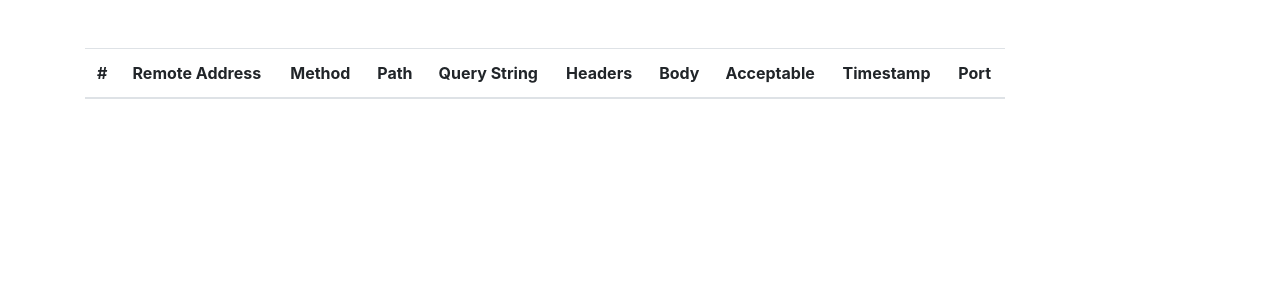
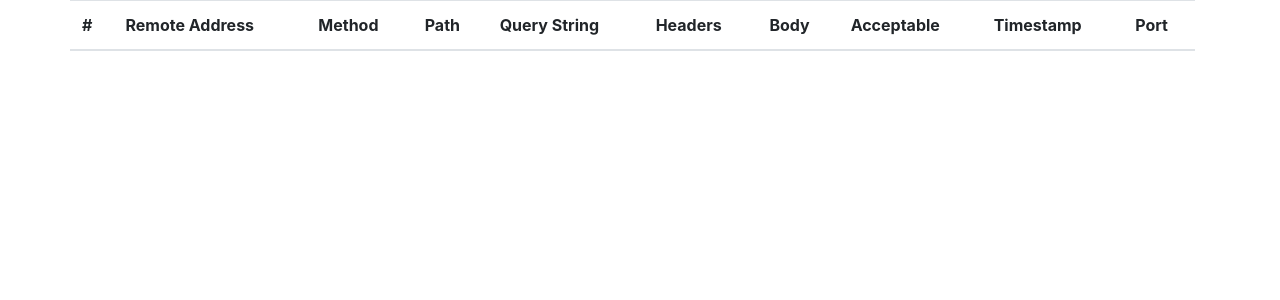
Before and after one commit to ottodanp/flask-recon, a Python web app: template templates/view_requests.html in a window 1280 px wide. Shown: the part 56-356 px from the top of the page. Run offline with Jinja, Linux system fonts and the light colour scheme; the template is opened without the code that fills it, so the values that code supplies are empty; some libraries are stand-ins or nearby versions.

Commit message:
small bug fixes

```diff
--- a/templates/view_hosts.html
+++ b/templates/view_hosts.html
@@ -42,7 +42,7 @@
                 </a>
             </td>
             <td>
-                <a href="https://whatismyipaddress.com/ip/ {{ host.host }}" target="_blank">
+                <a href="https://whatismyipaddress.com/ip/{{ host.host }}" target="_blank">
                     <button type="button" class="btn btn-primary">
                         IP Details
                     </button>
--- a/templates/view_requests.html
+++ b/templates/view_requests.html
@@ -5,12 +5,21 @@
     <meta name="viewport" content="width=device-width, initial-scale=1.0">
     <title>Request History for {{ host }}</title>
     <link href="https://stackpath.bootstrapcdn.com/bootstrap/4.5.0/css/bootstrap.min.css" rel="stylesheet">
+    <style>
+        .requests_table {
+            padding-left: 0;
+            justify-content: left;
+            align-items: flex-start;
+            align-content: flex-start;
+            align-self: flex-start;
+        }
+    </style>
 </head>
 <body>
 {% include 'navbar.html' %}
-<div class="container mt-5">
+<div class="container requests_table">
     <div class="row">
-        <div class="col-md-10">
+        <div class="col-md">
             <table class="table table-striped">
                 <thead>
                 <tr>
```
